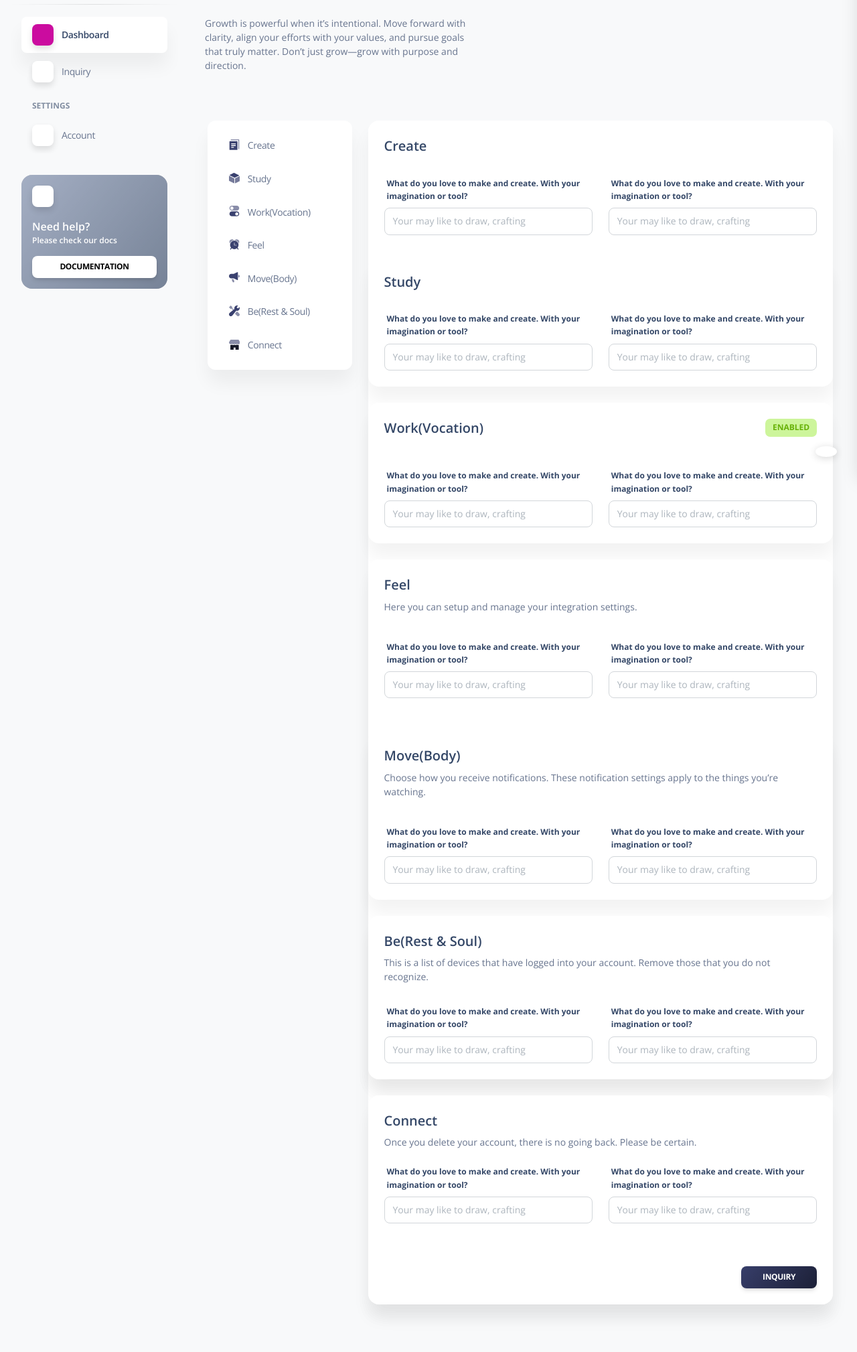
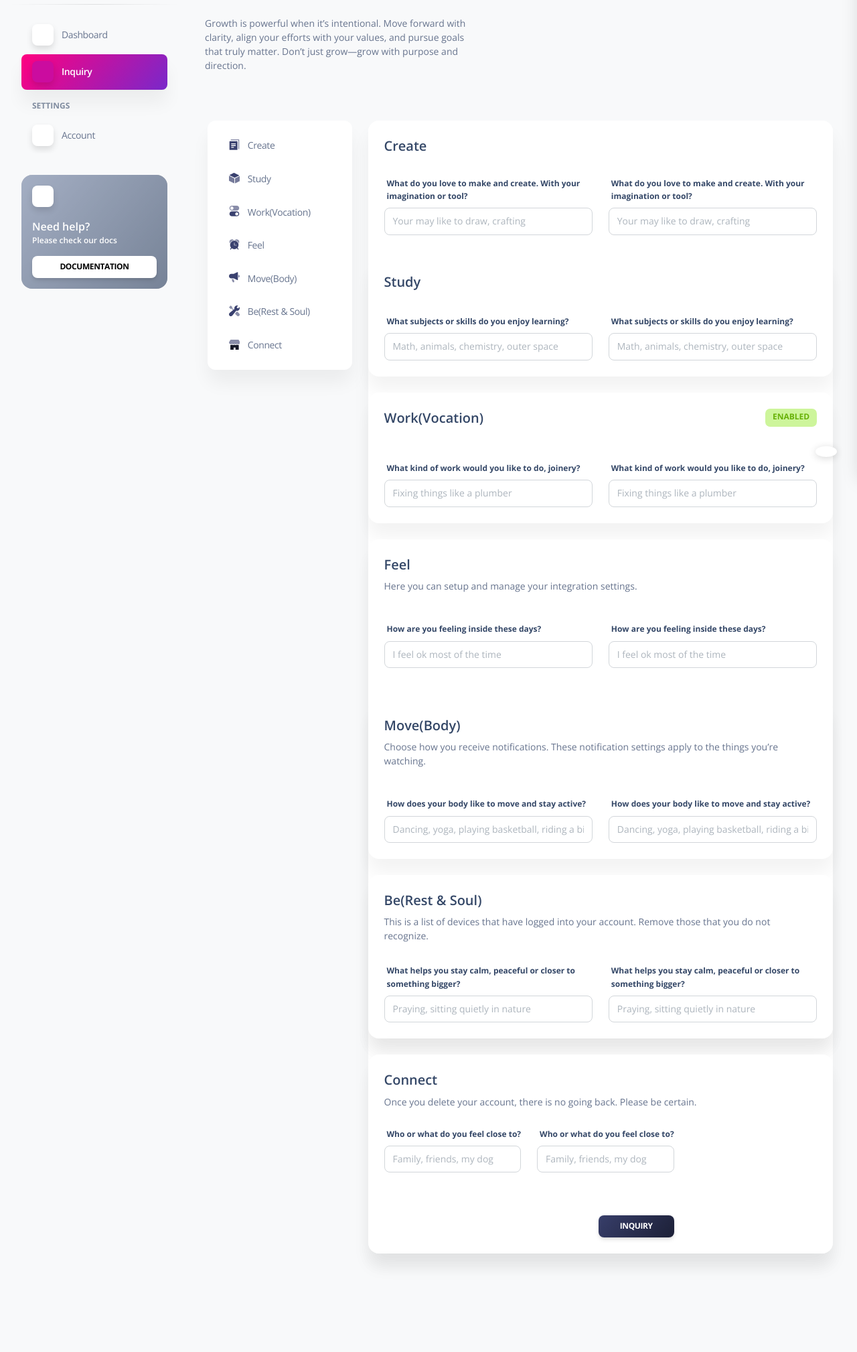
Before and after one commit to FreshInk-Digital/Grow-with-purpose, a Django app: page /inquiry in a window 1280 px wide. Shown: the part 88-2106 px from the top of the page at 67% size. After the commit the page ends 1978 px from the top, so only its background shows below. Run offline with Django 5.2, Linux system fonts and the light colour scheme; some libraries are stand-ins or nearby versions; some web fonts are replaced; grey boxes are pictures that could not be loaded.

Commit message:
modification on frontend pages

```diff
--- a/questioneers/templates/main/inquiry.html
+++ b/questioneers/templates/main/inquiry.html
@@ -202,21 +202,19 @@
                <div class="row">
                     <div class="col-6">
                     <label class="form-label">
-                    What do you love to make and create. With your imagination
-                    or tool?
+                         What subjects or skills do you enjoy learning?
                     </label>
                     <div class="input-group">
-                      <input id="firstName" name="firstName" class="form-control" type="text" placeholder="Your may like to draw, crafting" required="required">
+                      <input id="firstName" name="firstName" class="form-control" type="text" placeholder="Math, animals, chemistry, outer space" required="required">
                     </div>
                   </div>
 
                   <div class="col-6">
                     <label class="form-label">
-                    What do you love to make and create. With your imagination
-                    or tool?
+                         What subjects or skills do you enjoy learning?
                     </label>
                     <div class="input-group">
-                      <input id="firstName" name="firstName" class="form-control" type="text" placeholder="Your may like to draw, crafting" required="required">
+                      <input id="firstName" name="firstName" class="form-control" type="text" placeholder="Math, animals, chemistry, outer space" required="required">
                     </div>
                   </div>
                </div>
@@ -235,21 +233,19 @@
                 <div class="row">
                     <div class="col-6">
                     <label class="form-label">
-                    What do you love to make and create. With your imagination
-                    or tool?
+                         What kind of work would you like to do, joinery?
                     </label>
                     <div class="input-group">
-                      <input id="firstName" name="firstName" class="form-control" type="text" placeholder="Your may like to draw, crafting" required="required">
+                      <input id="firstName" name="firstName" class="form-control" type="text" placeholder="Fixing things like a plumber" required="required">
                     </div>
                   </div>
 
                   <div class="col-6">
                     <label class="form-label">
-                    What do you love to make and create. With your imagination
-                    or tool?
+                         What kind of work would you like to do, joinery?
                     </label>
                     <div class="input-group">
-                      <input id="firstName" name="firstName" class="form-control" type="text" placeholder="Your may like to draw, crafting" required="required">
+                      <input id="firstName" name="firstName" class="form-control" type="text" placeholder="Fixing things like a plumber" required="required">
                     </div>
                   </div>
                </div>
@@ -266,21 +262,19 @@
                 <div class="row">
                     <div class="col-6">
                     <label class="form-label">
-                    What do you love to make and create. With your imagination
-                    or tool?
+                         How are you feeling inside these days?
                     </label>
                     <div class="input-group">
-                      <input id="firstName" name="firstName" class="form-control" type="text" placeholder="Your may like to draw, crafting" required="required">
+                      <input id="firstName" name="firstName" class="form-control" type="text" placeholder="I feel ok most of the time" required="required">
                     </div>
                   </div>
 
                   <div class="col-6">
                     <label class="form-label">
-                    What do you love to make and create. With your imagination
-                    or tool?
+                         How are you feeling inside these days?
                     </label>
                     <div class="input-group">
-                      <input id="firstName" name="firstName" class="form-control" type="text" placeholder="Your may like to draw, crafting" required="required">
+                      <input id="firstName" name="firstName" class="form-control" type="text" placeholder="I feel ok most of the time" required="required">
                     </div>
                   </div>
               </div>
@@ -296,21 +290,19 @@
                 <div class="row">
                     <div class="col-6">
                     <label class="form-label">
-                    What do you love to make and create. With your imagination
-                    or tool?
+                         How does your body like to move and stay active?
                     </label>
                     <div class="input-group">
-                      <input id="firstName" name="firstName" class="form-control" type="text" placeholder="Your may like to draw, crafting" required="required">
+                      <input id="firstName" name="firstName" class="form-control" type="text" placeholder="Dancing, yoga, playing basketball, riding a bike" required="required">
                     </div>
                   </div>
 
                   <div class="col-6">
                     <label class="form-label">
-                    What do you love to make and create. With your imagination
-                    or tool?
+                         How does your body like to move and stay active?
                     </label>
                     <div class="input-group">
-                      <input id="firstName" name="firstName" class="form-control" type="text" placeholder="Your may like to draw, crafting" required="required">
+                      <input id="firstName" name="firstName" class="form-control" type="text" placeholder="Dancing, yoga, playing basketball, riding a bike" required="required">
                     </div>
                   </div>
               </div>
@@ -327,21 +319,19 @@
                 <div class="row">
                     <div class="col-6">
                     <label class="form-label">
-                    What do you love to make and create. With your imagination
-                    or tool?
+                         What helps you stay calm, peaceful or closer to something bigger?
                     </label>
                     <div class="input-group">
-                      <input id="firstName" name="firstName" class="form-control" type="text" placeholder="Your may like to draw, crafting" required="required">
+                      <input id="firstName" name="firstName" class="form-control" type="text" placeholder="Praying, sitting quietly in nature" required="required">
                     </div>
                   </div>
 
                   <div class="col-6">
                     <label class="form-label">
-                    What do you love to make and create. With your imagination
-                    or tool?
+                         What helps you stay calm, peaceful or closer to something bigger?
                     </label>
                     <div class="input-group">
-                      <input id="firstName" name="firstName" class="form-control" type="text" placeholder="Your may like to draw, crafting" required="required">
+                      <input id="firstName" name="firstName" class="form-control" type="text" placeholder="Praying, sitting quietly in nature" required="required">
                     </div>
                   </div>
               </div>
@@ -360,21 +350,19 @@
                 <div class="row">
                     <div class="col-6">
                     <label class="form-label">
-                    What do you love to make and create. With your imagination
-                    or tool?
+                    Who or what do you feel close to?
                     </label>
                     <div class="input-group">
-                      <input id="firstName" name="firstName" class="form-control" type="text" placeholder="Your may like to draw, crafting" required="required">
+                      <input id="firstName" name="firstName" class="form-control" type="text" placeholder="Family, friends, my dog" required="required">
                     </div>
                   </div>
 
                   <div class="col-6">
                     <label class="form-label">
-                    What do you love to make and create. With your imagination
-                    or tool?
+                    Who or what do you feel close to?
                     </label>
                     <div class="input-group">
-                      <input id="firstName" name="firstName" class="form-control" type="text" placeholder="Your may like to draw, crafting" required="required">
+                      <input id="firstName" name="firstName" class="form-control" type="text" placeholder="Family, friends, my dog" required="required">
                     </div>
 
                     <button class="btn bg-gradient-dark btn-sm float-end mt-6 mb-0">Inquiry</button>
--- a/questioneers/templates/main/main.html
+++ b/questioneers/templates/main/main.html
@@ -27,7 +27,7 @@
       <ul class="navbar-nav">
   <!-- Dashboard (Active Link) -->
   <li class="nav-item">
-    <a href="{% url 'dashboard' %}" class="nav-link active">
+    <a href="{% url 'dashboard' %}" class="nav-link {% if request.resolver_match.url_name == 'dashboard' %}active bg-gradient-primary text-white{% endif %}">
       <div class="icon icon-shape icon-sm shadow border-radius-md bg-white text-center d-flex align-items-center justify-content-center me-2">
         <!-- Dashboard SVG Icon -->
         <!-- (Same SVG remains unchanged) -->
@@ -38,7 +38,7 @@
 
   <!-- Inquiry (Sub-link under Dashboard or separate depending on context) -->
   <li class="nav-item">
-    <a href="{% url 'inquiry' %}" class="nav-link">
+    <a href="{% url 'inquiry' %}" class="nav-link {% if request.resolver_match.url_name == 'inquiry' %}active bg-gradient-primary text-white{% endif %}">
       <div class="icon icon-shape icon-sm shadow border-radius-md bg-white text-center d-flex align-items-center justify-content-center me-2">
         <!-- Simple 'I' Icon or use another SVG -->
         <span class="sidenav-mini-icon">I</span>
@@ -54,7 +54,7 @@
 
   <!-- Account (Collapsible Section) -->
   <li class="nav-item">
-    <a data-bs-toggle="collapse" href="#applicationsExamples" class="nav-link" aria-controls="applicationsExamples" role="button" aria-expanded="false">
+    <a data-bs-toggle="collapse" href="#applicationsExamples" class="nav-link collapsed" role="button" data-bs-toggle="collapse" aria-controls="applicationsExamples" role="button" aria-expanded="false">
       <div class="icon icon-shape icon-sm shadow border-radius-md bg-white text-center d-flex align-items-center justify-content-center me-2">
         <!-- Account SVG Icon -->
         <!-- (Same SVG remains unchanged) -->
@@ -641,136 +641,6 @@
     }
   </script>
 
-  <script>
-      if (document.getElementById('choices-gender')) {
-        var gender = document.getElementById('choices-gender');
-        const example = new Choices(gender);
-      }
-
-      if (document.getElementById('choices-language')) {
-        var language = document.getElementById('choices-language');
-        const example = new Choices(language);
-      }
-
-      if (document.getElementById('choices-skills')) {
-        var skills = document.getElementById('choices-skills');
-        const example = new Choices(skills, {
-          delimiter: ',',
-          editItems: true,
-          maxItemCount: 5,
-          removeItemButton: true,
-          addItems: true
-        });
-      }
-
-      if (document.getElementById('choices-year')) {
-        var year = document.getElementById('choices-year');
-        setTimeout(function() {
-          const example = new Choices(year);
-        }, 1);
-
-        for (y = 1900; y <= 2020; y++) {
-          var optn = document.createElement("OPTION");
-          optn.text = y;
-          optn.value = y;
-
-          if (y == 2020) {
-            optn.selected = true;
-          }
-
-          year.options.add(optn);
-        }
-      }
-
-      if (document.getElementById('choices-day')) {
-        var day = document.getElementById('choices-day');
-        setTimeout(function() {
-          const example = new Choices(day);
-        }, 1);
-
-
-        for (y = 1; y <= 31; y++) {
-          var optn = document.createElement("OPTION");
-          optn.text = y;
-          optn.value = y;
-
-          if (y == 1) {
-            optn.selected = true;
-          }
-
-          day.options.add(optn);
-        }
-
-      }
-
-      if (document.getElementById('choices-month')) {
-        var month = document.getElementById('choices-month');
-        setTimeout(function() {
-          const example = new Choices(month);
-        }, 1);
-
-        var d = new Date();
-        var monthArray = new Array();
-        monthArray[0] = "January";
-        monthArray[1] = "February";
-        monthArray[2] = "March";
-        monthArray[3] = "April";
-        monthArray[4] = "May";
-        monthArray[5] = "June";
-        monthArray[6] = "July";
-        monthArray[7] = "August";
-        monthArray[8] = "September";
-        monthArray[9] = "October";
-        monthArray[10] = "November";
-        monthArray[11] = "December";
-        for (m = 0; m <= 11; m++) {
-          var optn = document.createElement("OPTION");
-          optn.text = monthArray[m];
-          // server side month start from one
-          optn.value = (m + 1);
-          // if june selected
-          if (m == 1) {
-            optn.selected = true;
-          }
-          month.options.add(optn);
-        }
-      }
-
-      function visible() {
-        var elem = document.getElementById('profileVisibility');
-        if (elem) {
-          if (elem.innerHTML == "Switch to visible") {
-            elem.innerHTML = "Switch to invisible"
-          } else {
-            elem.innerHTML = "Switch to visible"
-          }
-        }
-      }
-
-      var openFile = function(event) {
-        var input = event.target;
-
-        // Instantiate FileReader
-        var reader = new FileReader();
-        reader.onload = function() {
-          imageFile = reader.result;
-
-          document.getElementById("imageChange").innerHTML = '<img width="200" src="' + imageFile + '" class="rounded-circle w-100 shadow" />';
-        };
-        reader.readAsDataURL(input.files[0]);
-      };
-    </script>
-
-    <script>
-      var win = navigator.platform.indexOf('Win') > -1;
-      if (win && document.querySelector('#sidenav-scrollbar')) {
-        var options = {
-          damping: '0.5'
-        }
-        Scrollbar.init(document.querySelector('#sidenav-scrollbar'), options);
-      }
-    </script>
-
   <!-- Github buttons -->
   <script async defer src="{% static 'assets/buttons/buttons.js'%}"></script>
   <!-- Control Center for Soft Dashboard: parallax effects, scripts for the example pages etc -->
```
